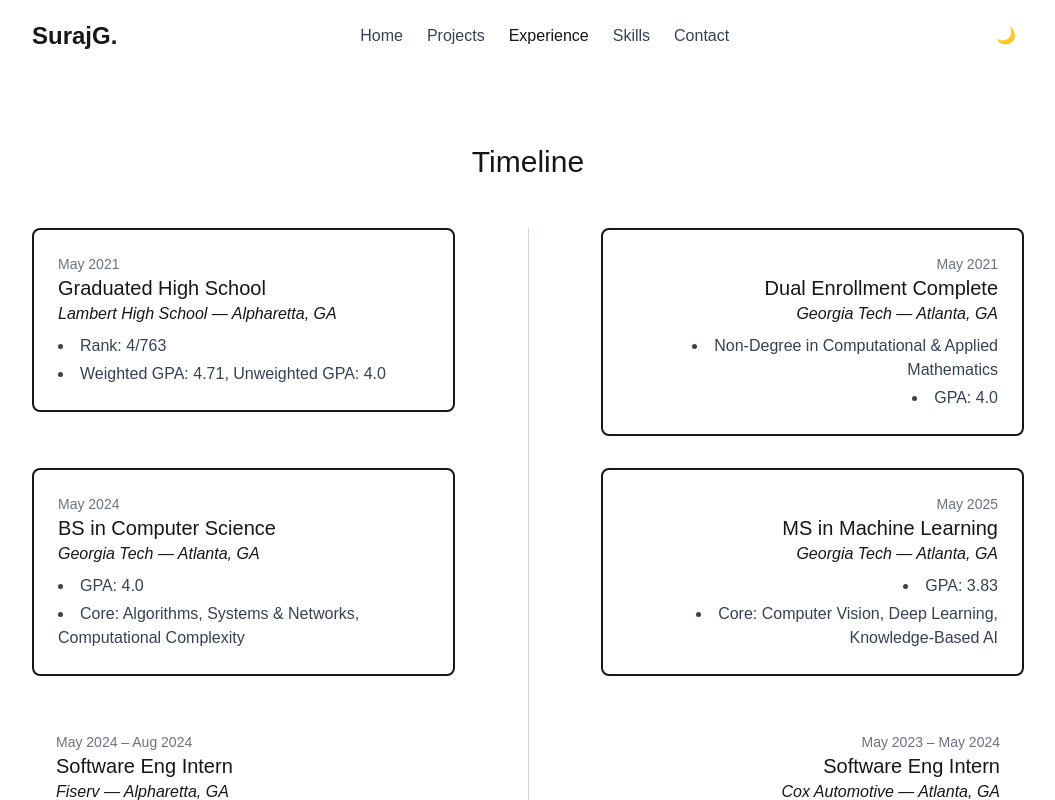
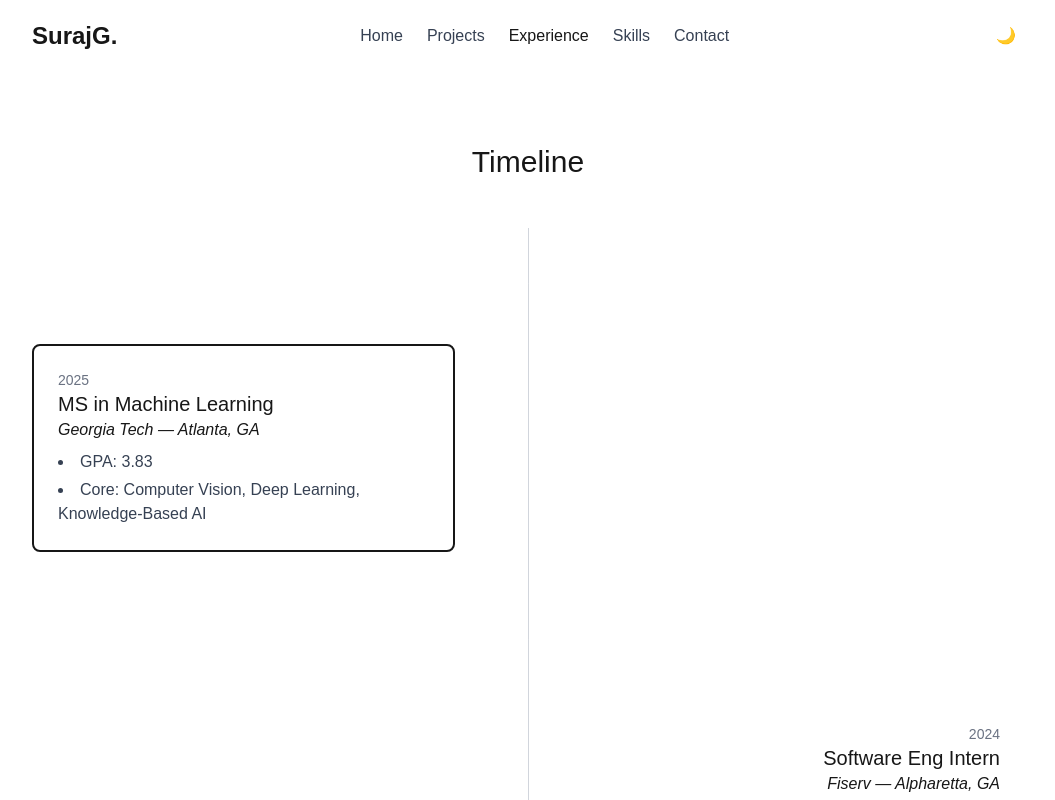
Before and after one commit to SurajGeddam/personal-portfolio, a Next.js app: page /experience in a window 1280 px wide. Shown: the top 800 px of the page, without its empty margins (112-1167 px from the left). Built offline with nearby package versions, Linux system fonts and the light colour scheme.

Commit message:
fix: add explicit types to resolve linter errors in timeline

```diff
--- a/components/ExperienceTimeline.tsx
+++ b/components/ExperienceTimeline.tsx
@@ -3,101 +3,26 @@
 
 const timelineItems = [
   // Education
-  {
-    type: "education",
-    date: "May 2021",
-    title: "Graduated High School",
-    organization: "Lambert High School",
-    location: "Alpharetta, GA",
-    bullets: [
-      "Rank: 4/763",
-      "Weighted GPA: 4.71, Unweighted GPA: 4.0",
-    ],
-  },
-  {
-    type: "education",
-    date: "May 2021",
-    title: "Dual Enrollment Complete",
-    organization: "Georgia Tech",
-    location: "Atlanta, GA",
-    bullets: [
-      "Non-Degree in Computational & Applied Mathematics",
-      "GPA: 4.0",
-    ],
-  },
-  {
-    type: "education",
-    date: "May 2024",
-    title: "BS in Computer Science",
-    organization: "Georgia Tech",
-    location: "Atlanta, GA",
-    bullets: [
-      "GPA: 4.0",
-      "Core: Algorithms, Systems & Networks, Computational Complexity",
-    ],
-  },
-  {
-    type: "education",
-    date: "May 2025",
-    title: "MS in Machine Learning",
-    organization: "Georgia Tech",
-    location: "Atlanta, GA",
-    bullets: [
-      "GPA: 3.83",
-      "Core: Computer Vision, Deep Learning, Knowledge-Based AI",
-    ],
-  },
+  { type: "education", date: "2025-05", year: 2025, title: "MS in Machine Learning", organization: "Georgia Tech", location: "Atlanta, GA", bullets: ["GPA: 3.83", "Core: Computer Vision, Deep Learning, Knowledge-Based AI"] },
+  { type: "education", date: "2024-05", year: 2024, title: "BS in Computer Science", organization: "Georgia Tech", location: "Atlanta, GA", bullets: ["GPA: 4.0", "Core: Algorithms, Systems & Networks, Computational Complexity"] },
+  { type: "experience", date: "2024-05_2024-08", year: 2024, title: "Software Eng Intern", organization: "Fiserv", location: "Alpharetta, GA", bullets: ["End-to-end API development with unit & integration tests", "Debugged CAT vs PROD DML configs in Spring Boot", "Built service/controller layers to maintain system integrity"] },
+  { type: "experience", date: "2023-05_2024-05", year: 2023, title: "Software Eng Intern", organization: "Cox Automotive", location: "Atlanta, GA", bullets: ["Integrated OCI Document Understanding, improving parsability by 50%", "Derived 70% readability & 80% accuracy metrics to justify project continuation", "Built Django/REST API to boost operational efficiency by 30%"] },
+  { type: "experience", date: "2022-05_2022-08", year: 2022, title: "Software Eng Intern", organization: "Cox Automotive", location: "Atlanta, GA", bullets: ["Spearheaded 250+ hours of research on OCI services and integration testing", "Developed automated invoice processing using OCI AI Vision for 10,000 invoices", "Analyzed results against Cox's EBS database for accuracy benchmarks"] },
+  { type: "education", date: "2021-05", year: 2021, title: "Dual Enrollment Complete", organization: "Georgia Tech", location: "Atlanta, GA", bullets: ["Non-Degree in Computational & Applied Mathematics", "GPA: 4.0"] },
+  { type: "education", date: "2021-05", year: 2021, title: "Graduated High School", organization: "Lambert High School", location: "Alpharetta, GA", bullets: ["Rank: 4/763", "Weighted GPA: 4.71, Unweighted GPA: 4.0"] },
+  { type: "experience", date: "2020-08_2021-01", year: 2020, title: "Software Eng Intern & Data Analyst", organization: "Octave Holdings / Pinnacle Leasing", location: "Alpharetta, GA", bullets: ["Built pricing model visualizer & analyzed P&L statements", "Researched $100M property investments & crafted strategy", "Managed investor leasing agreements using 6 months of data"] },
+];
 
-  // Experience
-  {
-    type: "experience",
-    date: "May 2024 – Aug 2024",
-    title: "Software Eng Intern",
-    organization: "Fiserv",
-    location: "Alpharetta, GA",
-    bullets: [
-      "End-to-end API development with unit & integration tests",
-      "Debugged CAT vs PROD DML configs in Spring Boot",
-      "Built service/controller layers to maintain system integrity",
-    ],
-  },
-  {
-    type: "experience",
-    date: "May 2023 – May 2024",
-    title: "Software Eng Intern",
-    organization: "Cox Automotive",
-    location: "Atlanta, GA",
-    bullets: [
-      "Integrated OCI Document Understanding, improving parsability by 50%",
-      "Derived 70% readability & 80% accuracy metrics to justify project continuation",
-      "Built Django/REST API to boost operational efficiency by 30%",
-    ],
-  },
-  {
-    type: "experience",
-    date: "May 2022 – Aug 2022",
-    title: "Software Eng Intern",
-    organization: "Cox Automotive",
-    location: "Atlanta, GA",
-    bullets: [
-      "Spearheaded 250+ hours of research on OCI services and integration testing",
-      "Developed automated invoice processing using OCI AI Vision for 10,000 invoices",
-      "Analyzed results against Cox's EBS database for accuracy benchmarks",
-    ],
-  },
-  {
-    type: "experience",
-    date: "Aug 2020 – Jan 2021",
-    title: "Software Eng Intern & Data Analyst",
-    organization: "Octave Holdings / Pinnacle Leasing",
-    location: "Alpharetta, GA",
-    bullets: [
-      "Built pricing model visualizer & analyzed P&L statements",
-      "Researched $100M property investments & crafted strategy",
-      "Managed investor leasing agreements using 6 months of data",
-    ],
-  },
-];
+// Sort by date descending (most recent first)
+const sortedTimeline = [...timelineItems].sort((a, b) => (a.date < b.date ? 1 : -1));
+
+// Group by year
+const groupedByYear: Record<string, typeof timelineItems> = sortedTimeline.reduce((acc, item) => {
+  acc[item.year] = acc[item.year] || [];
+  acc[item.year].push(item);
+  return acc;
+}, {} as Record<string, typeof timelineItems>);
+const years = Object.keys(groupedByYear).sort((a, b) => Number(b) - Number(a));
 
 const containerVariants = {
   hidden: {},
@@ -113,16 +38,13 @@
 };
 
 export default function ExperienceTimeline() {
+  let blockIdx = 0;
   return (
     <section className="max-w-5xl mx-auto py-16 px-4">
       <h2 className="text-3xl font-heading text-center mb-12">Timeline</h2>
-
-      {/* wrapper for line + items */}
       <div className="relative">
         {/* vertical center line */}
         <div className="absolute left-1/2 top-0 w-px h-full bg-gray-300 dark:bg-gray-600" />
-
-        {/* grid of items */}
         <motion.div
           className="grid grid-cols-9 gap-8 items-start relative"
           initial="hidden"
@@ -130,8 +52,15 @@
           viewport={{ once: true, amount: 0.2 }}
           variants={containerVariants}
         >
-          {timelineItems.map((item, idx) => {
-            const isLeft = idx % 2 === 0;
+          {years.map((year) => (
+            <>
+              <div key={year} className="col-span-9 text-center mb-4 mt-8">
+                <span className="inline-block bg-primary text-white rounded-full px-4 py-1 text-lg font-heading shadow-soft">
+                  {year}
+                </span>
+              </div>
+              {groupedByYear[year].map((item: typeof timelineItems[number], idx: number) => {
+                const isLeft = blockIdx++ % 2 === 0;
                 const base = "col-span-4 p-6 rounded-lg";
                 const style =
                   item.type === "education"
@@ -145,27 +74,25 @@
                       " " +
                       style +
                       " " +
-                  (isLeft
-                    ? "col-start-1 text-left"
-                    : "col-start-6 text-right")
+                      (isLeft ? "col-start-1 text-left" : "col-start-6 text-right")
                     }
                     variants={itemVariants}
                   >
-                <p className="text-sm text-gray-500 dark:text-gray-400">
-                  {item.date}
-                </p>
+                    <p className="text-sm text-gray-500 dark:text-gray-400">{item.date.replace(/-.*/, "")}</p>
                     <h3 className="text-xl font-heading">{item.title}</h3>
                     <p className="font-body italic mb-2">
                       {item.organization} — {item.location}
                     </p>
                     <ul className="list-disc list-inside space-y-1 text-gray-700 dark:text-gray-300">
-                  {item.bullets.map((b, i) => (
+                      {item.bullets.map((b: string, i: number) => (
                         <li key={i}>{b}</li>
                       ))}
                     </ul>
                   </motion.div>
                 );
               })}
+            </>
+          ))}
         </motion.div>
       </div>
     </section>
```
Lines whose indentation alone changed are shown as unchanged.
